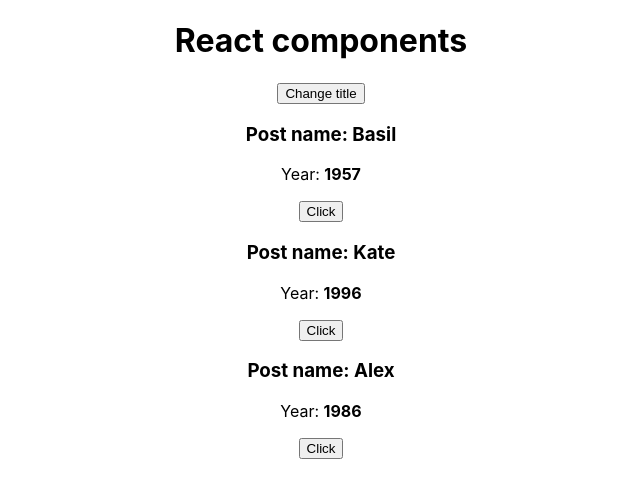
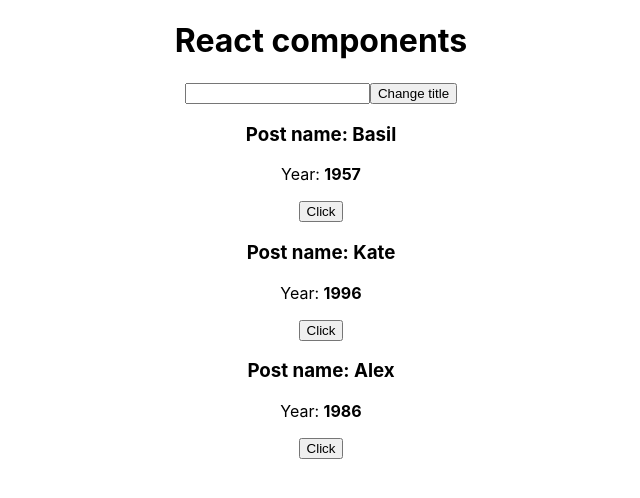
Before and after one commit to VasilyBrin/react-big-bang, a React (Create React App) app: page / in a window 1280 px wide. Shown: the top 498 px of the page, without its empty margins (319-959 px from the left). Built offline with nearby package versions, Linux system fonts and the light colour scheme.

Commit message:
processing input

```diff
--- a/src/App.js
+++ b/src/App.js
@@ -12,11 +12,16 @@
     pageTitle: 'React components'
   }
 
-changeTitleHendler = () => {
-  const oldTitle = this.state.pageTitle
-  const newTitle = oldTitle + ' (changed)'
+changeTitleHendler = (newTitle) => {
+
   this.setState({
     pageTitle: newTitle
+  })
+}
+
+handleInput = (event) => {
+  this.setState ({
+    pageTitle: event.target.value
   })
 }
 
@@ -30,6 +35,8 @@
   return (
     <div style={divStyle}>
       <h1>{this.state.pageTitle}</h1>
+
+      <input type="text" onChange={this.handleInput}/>
 
       <button onClick={this.changeTitleHendler}>Change title</button>
 
```
